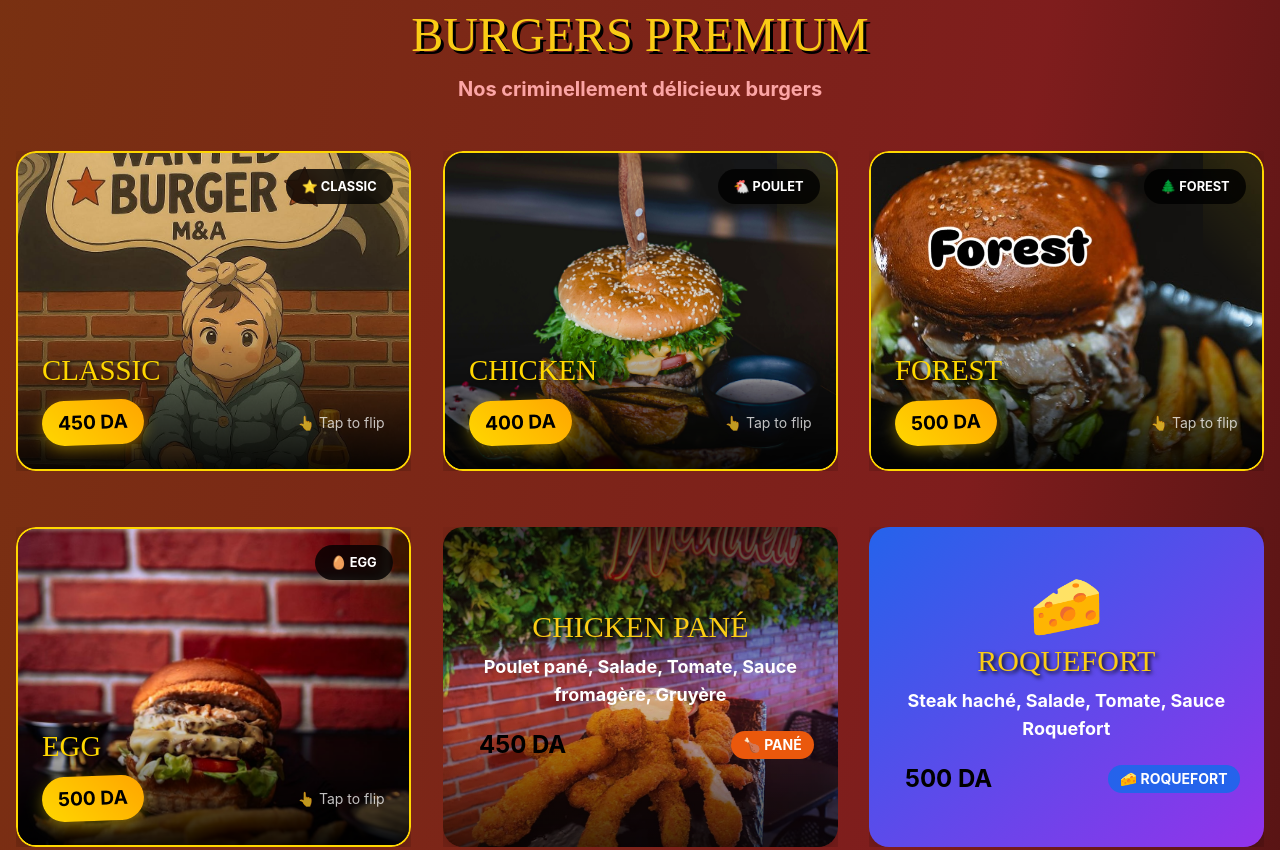
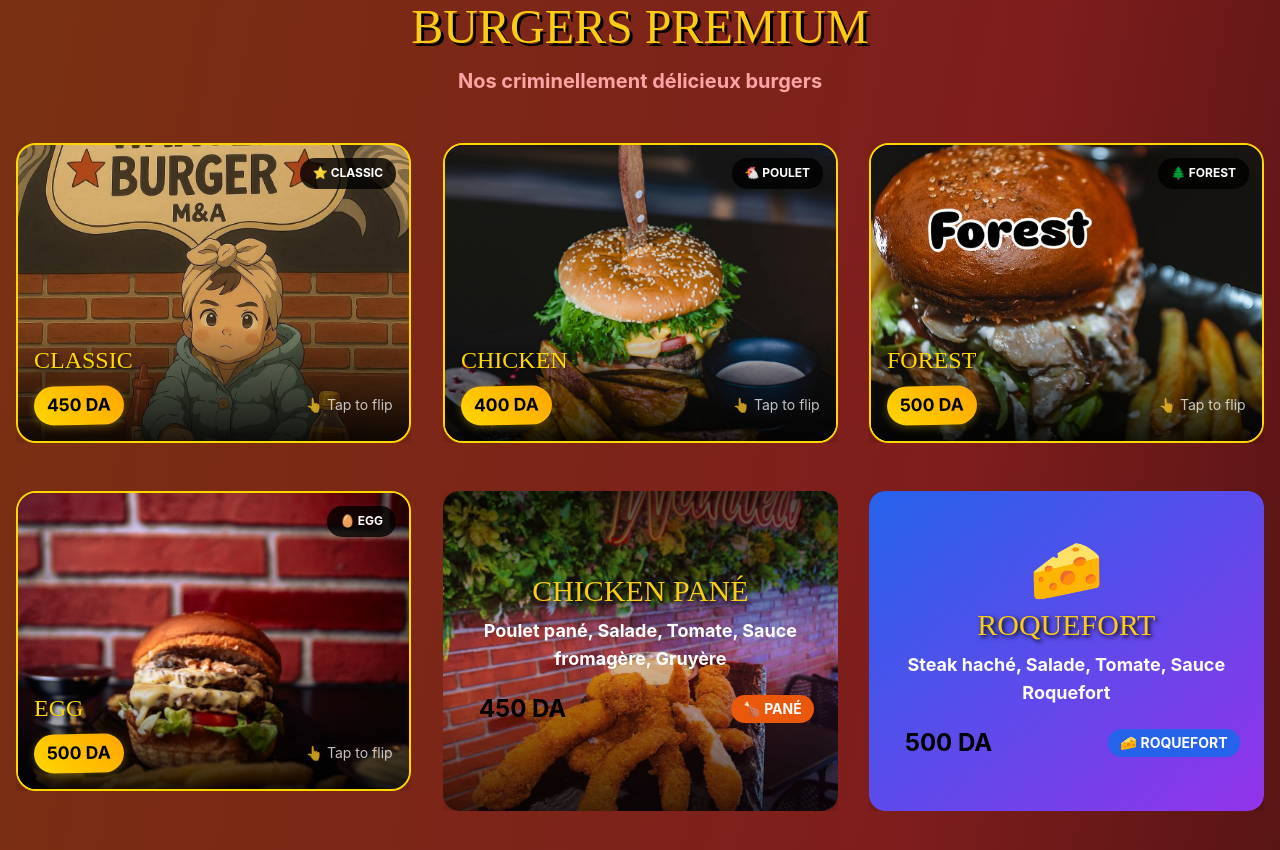
Before and after one commit to autonomyowner/bassit, a plain HTML site: page index.html in a window 1280 px wide. Shown: the part 1249-2099 px from the top of the page. Drawn offline with nearby package versions, Linux system fonts and the light colour scheme; a web font is replaced by a local one.

Commit message:
Major mobile performance optimizations for smoother experience
Performance Improvements:
- Reduced card height from 320px to 300px (280px on mobile)
- Simplified animations: removed shimmer effects and complex transitions
- Optimized flip transition from 0.8s to 0.6s with simpler easing
- Removed heavy box-shadows and backdrop-filter effects
- Simplified touch feedback and reduced visual effects
- Removed entrance animations and intersection observers
- Optimized font loading with system fonts
- Reduced padding and margins for better mobile spacing
- Simplified button styling and removed complex gradients
- Removed scroll performance optimization that was causing overhead
- Faster touch detection with reduced thresholds
- Simplified haptic feedback patterns
- Removed will-change properties that were causing repaints
- Optimized CSS for better mobile rendering performance

```diff
--- a/index.html
+++ b/index.html
@@ -41,7 +41,7 @@
         }
     </script>
     <style>
-        /* Premium Mobile-First Design */
+        /* Optimized Mobile-First Design */
         * {
             -webkit-tap-highlight-color: transparent;
             -webkit-touch-callout: none;
@@ -51,32 +51,34 @@
         }
 
         body {
-            font-family: 'Inter', -apple-system, BlinkMacSystemFont, sans-serif;
+            font-family: -apple-system, BlinkMacSystemFont, 'Segoe UI', sans-serif;
             overflow-x: hidden;
+            -webkit-font-smoothing: antialiased;
+            -moz-osx-font-smoothing: grayscale;
         }
 
         .flip-card {
-            perspective: 1200px;
+            perspective: 1000px;
             touch-action: manipulation;
             cursor: pointer;
-            transition: all 0.3s cubic-bezier(0.4, 0, 0.2, 1);
-            height: 320px;
-            margin-bottom: 1.5rem;
+            transition: transform 0.2s ease;
+            height: 300px;
+            margin-bottom: 1rem;
+            will-change: transform;
         }
 
         .flip-card:active {
-            transform: scale(0.96);
+            transform: scale(0.98);
         }
 
         .flip-card-inner {
-            transition: transform 0.8s cubic-bezier(0.4, 0, 0.2, 1);
+            transition: transform 0.6s ease;
             transform-style: preserve-3d;
-            will-change: transform;
             position: relative;
             width: 100%;
             height: 100%;
-            border-radius: 20px;
-            box-shadow: 0 10px 30px rgba(0,0,0,0.3);
+            border-radius: 16px;
+            box-shadow: 0 4px 12px rgba(0,0,0,0.2);
         }
 
         /* Enhanced flip functionality */
@@ -98,7 +100,7 @@
             transform: rotateY(180deg);
         }
 
-        /* Premium card styling */
+        /* Optimized card styling */
         .premium-card-front {
             background: linear-gradient(135deg, #1a1a1a 0%, #2d2d2d 100%);
             border: 2px solid #FFD700;
@@ -106,66 +108,33 @@
             overflow: hidden;
         }
 
-        .premium-card-front::before {
-            content: '';
-            position: absolute;
-            top: 0;
-            left: 0;
-            right: 0;
-            bottom: 0;
-            background: linear-gradient(45deg, transparent 30%, rgba(255,215,0,0.1) 50%, transparent 70%);
-            animation: shimmer 3s infinite;
-        }
-
-        @keyframes shimmer {
-            0% { transform: translateX(-100%); }
-            100% { transform: translateX(100%); }
-        }
-
         .premium-card-back {
             background: linear-gradient(135deg, #8B4513 0%, #D2691E 50%, #8B4513 100%);
-            border: 3px solid #654321;
+            border: 2px solid #654321;
             position: relative;
         }
 
-        .premium-card-back::before {
-            content: '';
-            position: absolute;
-            top: -2px;
-            left: -2px;
-            right: -2px;
-            bottom: -2px;
-            background: linear-gradient(45deg, #8B0000, #DC143C, #8B0000);
-            z-index: -1;
-            border-radius: 20px;
-        }
-
-        /* Enhanced image display */
+        /* Optimized image display */
         .card-image {
             width: 100%;
             height: 100%;
             object-fit: cover;
-            transition: transform 0.3s ease;
-        }
-
-        .flip-card:active .card-image {
-            transform: scale(1.05);
-        }
-
-        /* Premium overlay */
+        }
+
+        /* Simplified overlay */
         .card-overlay {
             position: absolute;
             bottom: 0;
             left: 0;
             right: 0;
-            background: linear-gradient(transparent, rgba(0,0,0,0.9));
-            padding: 1.5rem;
+            background: linear-gradient(transparent, rgba(0,0,0,0.85));
+            padding: 1rem;
             color: white;
         }
 
         .card-title {
             font-family: 'Rye', serif;
-            font-size: 1.8rem;
+            font-size: 1.5rem;
             color: #FFD700;
             text-shadow: 2px 2px 4px rgba(0,0,0,0.8);
             margin-bottom: 0.5rem;
@@ -175,94 +144,71 @@
             background: linear-gradient(45deg, #FFD700, #FFA500);
             color: #000;
             font-weight: bold;
-            padding: 0.5rem 1rem;
-            border-radius: 25px;
-            font-size: 1.2rem;
+            padding: 0.4rem 0.8rem;
+            border-radius: 20px;
+            font-size: 1.1rem;
             display: inline-block;
-            transform: rotate(-2deg);
-            box-shadow: 0 4px 15px rgba(255,215,0,0.4);
+            transform: rotate(-1deg);
+            box-shadow: 0 2px 8px rgba(255,215,0,0.3);
         }
 
         .card-badge {
             position: absolute;
-            top: 1rem;
-            right: 1rem;
+            top: 0.8rem;
+            right: 0.8rem;
             background: rgba(0,0,0,0.8);
             color: white;
-            padding: 0.5rem 1rem;
-            border-radius: 20px;
-            font-size: 0.8rem;
+            padding: 0.4rem 0.8rem;
+            border-radius: 15px;
+            font-size: 0.75rem;
             font-weight: bold;
-            backdrop-filter: blur(10px);
         }
 
         /* Mobile optimizations */
         @media (max-width: 768px) {
             .flip-card {
-                height: 300px;
-                margin-bottom: 1rem;
+                height: 280px;
+                margin-bottom: 0.8rem;
             }
 
             .card-title {
-                font-size: 1.5rem;
+                font-size: 1.3rem;
             }
 
             .card-price {
-                font-size: 1.1rem;
-                padding: 0.4rem 0.8rem;
+                font-size: 1rem;
+                padding: 0.3rem 0.6rem;
             }
 
             .container {
-                padding-left: 1rem;
-                padding-right: 1rem;
+                padding-left: 0.8rem;
+                padding-right: 0.8rem;
             }
 
             .grid {
-                gap: 1rem;
+                gap: 0.8rem;
             }
-        }
-
-        /* Enhanced touch feedback */
-        .flip-card {
-            position: relative;
-        }
-
-        .flip-card::after {
-            content: '';
-            position: absolute;
-            top: 0;
-            left: 0;
-            right: 0;
-            bottom: 0;
-            background: rgba(255,215,0,0.1);
-            border-radius: 20px;
-            opacity: 0;
-            transition: opacity 0.2s ease;
-            pointer-events: none;
-        }
-
-        .flip-card:active::after {
-            opacity: 1;
-        }
-
-        /* Premium button styling */
+
+            .card-overlay {
+                padding: 0.8rem;
+            }
+        }
+
+        /* Simplified button styling */
         .premium-button {
             background: linear-gradient(45deg, #DC143C, #8B0000);
             border: none;
             color: white;
-            padding: 0.8rem 1.5rem;
-            border-radius: 25px;
+            padding: 0.6rem 1.2rem;
+            border-radius: 20px;
             font-weight: bold;
-            font-size: 0.9rem;
-            box-shadow: 0 4px 15px rgba(220,20,60,0.4);
-            transition: all 0.3s ease;
+            font-size: 0.85rem;
+            transition: transform 0.1s ease;
             text-transform: uppercase;
-            letter-spacing: 1px;
         }
 
         .premium-button:active {
-            transform: scale(0.95);
-            box-shadow: 0 2px 8px rgba(220,20,60,0.6);
+            transform: scale(0.96);
         }
 
         /* Smooth scrolling */
@@ -270,18 +216,9 @@
             scroll-behavior: smooth;
         }
 
-        /* Loading animation */
+        /* Simplified loading */
         .card-loading {
-            opacity: 0;
-            transform: translateY(30px);
-            animation: cardAppear 0.6s ease forwards;
-        }
-
-        @keyframes cardAppear {
-            to {
-                opacity: 1;
-                transform: translateY(0);
-            }
+            opacity: 1;
         }
 
         /* Mobile optimizations */
@@ -1682,7 +1619,7 @@
     </footer>
 
     <script>
-        // Enhanced mobile flip functionality
+        // Optimized mobile flip functionality
         function flipCard(card) {
             // Prevent multiple rapid clicks
             if (card.dataset.flipping === 'true') return;
@@ -1690,17 +1627,15 @@
             card.dataset.flipping = 'true';
             card.classList.toggle('flipped');
 
-            // Enhanced haptic feedback
+            // Simple haptic feedback
             if (navigator.vibrate) {
-                navigator.vibrate([30, 10, 30]);
+                navigator.vibrate(30);
             }
 
-            // Visual feedback with better timing
-            card.style.transform = 'scale(0.96)';
+            // Quick visual feedback
             setTimeout(() => {
-                card.style.transform = 'scale(1)';
                 card.dataset.flipping = 'false';
-            }, 200);
+            }, 100);
         }
 
         // Order functionality
@@ -1772,14 +1707,14 @@
                 });
             });
 
-            // Enhanced mobile touch handling
+            // Optimized mobile touch handling
             const cards = document.querySelectorAll('.flip-card');
 
-            cards.forEach((card, index) => {
+            cards.forEach((card) => {
                 // Initialize card state
                 card.dataset.flipping = 'false';
 
-                // Enhanced touch events for mobile
+                // Simple touch events for mobile
                 let touchStartTime = 0;
                 let touchStartX = 0;
                 let touchStartY = 0;
@@ -1788,9 +1723,6 @@
                     touchStartTime = Date.now();
                     touchStartX = e.touches[0].clientX;
                     touchStartY = e.touches[0].clientY;
-
-                    // Visual feedback on touch start
-                    this.style.transform = 'scale(0.98)';
                 }, { passive: true });
 
                 card.addEventListener('touchend', function(e) {
@@ -1803,11 +1735,8 @@
                     const moveX = Math.abs(touchEndX - touchStartX);
                     const moveY = Math.abs(touchEndY - touchStartY);
 
-                    // Reset visual feedback
-                    this.style.transform = 'scale(1)';
-
                     // Only flip if it's a tap (not a scroll/swipe)
-                    if (touchDuration < 500 && moveX < 20 && moveY < 20) {
+                    if (touchDuration < 300 && moveX < 15 && moveY < 15) {
                         flipCard(this);
                     }
                 }, { passive: true });
@@ -1816,30 +1745,9 @@
                 card.addEventListener('contextmenu', function(e) {
                     e.preventDefault();
                 });
-
-                // Entrance animation
-                card.style.opacity = '0';
-                card.style.transform = 'translateY(30px)';
-
-                setTimeout(() => {
-                    card.style.transition = 'opacity 0.6s ease, transform 0.6s ease';
-                    card.style.opacity = '1';
-                    card.style.transform = 'translateY(0)';
-                }, index * 150);
             });
 
-            // Optimized scroll performance
-            let ticking = false;
-            function updateScroll() {
-                ticking = false;
-            }
-
-            window.addEventListener('scroll', function() {
-                if (!ticking) {
-                    requestAnimationFrame(updateScroll);
-                    ticking = true;
-                }
-            }, { passive: true });
+
 
             // Add smooth scroll for anchor links
             document.querySelectorAll('a[href^="#"]').forEach(anchor => {
```
